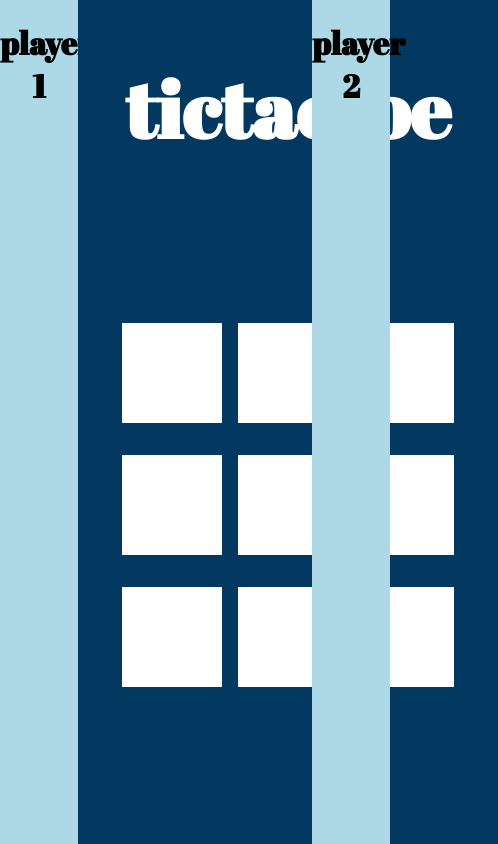
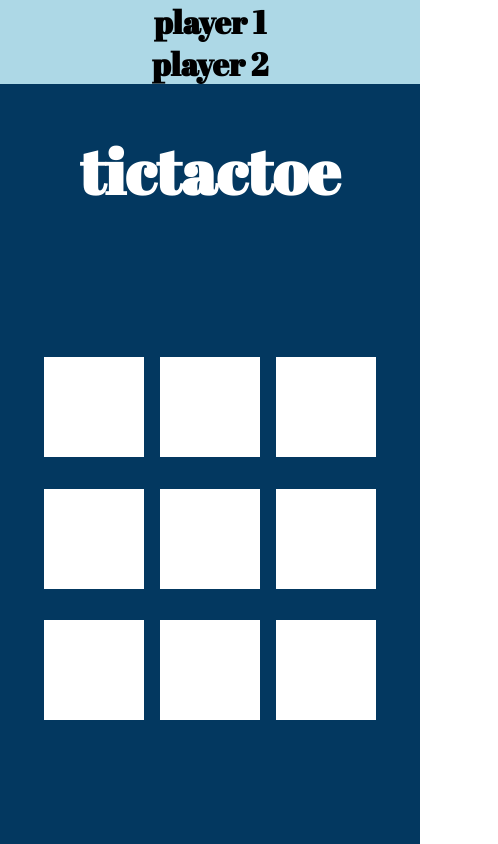
Before and after one commit to rhaeguard/multiplayer-tictactoe, a React (Create React App) app in the folder ui/: page / in a window 390 px wide. Shown: the whole page, 498 px wide, since content can reach past the window. Built offline with nearby package versions, Linux system fonts and the light colour scheme; no server answers.

Commit message:
Added responsiveness + fixed minor bug

```diff
--- a/ui/src/components/ApplicationContainer.tsx
+++ b/ui/src/components/ApplicationContainer.tsx
@@ -1,35 +1,81 @@
-import { FC } from "react";
+import { useState } from "react";
+import { FC, useEffect } from "react";
 import styled from "styled-components";
 
-const Application = styled.div`
+interface ApplicationStyleProps {
+    height: number
+}
+
+const Application = styled.div<ApplicationStyleProps>`
+    // Small devices (landscape phones, 576px and up)
     display: grid;
-    grid-template-columns: 20% 60% 20%;
-    height: 100vh;
+    grid-template-rows: 5% 5% 90%;
+    grid-template-columns: 1fr;
+    min-height: ${(props) => `${props.height}px`};
+
+    // Medium devices (tablets, 768px and up)
+    @media (min-width: 768px) {
+        display: grid;
+        grid-template-columns: 20% 60% 20%;
+        grid-template-rows: 1fr;
+    }
 `;
 
 const LeftContainer = styled.div`
     background-color: ${(props) => props.color};
-    text-align: center;
+    display: flex;
+    flex-direction: column;
+    align-items: center;
+    justify-content: center;
+    // Small devices (landscape phones, 576px and up)
+    order: 1;
+
+    // Medium devices (tablets, 768px and up)
+    @media (min-width: 768px) {
+        order: 1;
+    }
 `;
 
 const RightContainer = styled.div`
     background-color: ${(props) => props.color};
-    text-align: center;
+    display: flex;
+    flex-direction: column;
+    align-items: center;
+    justify-content: center;
+    // Small devices (landscape phones, 576px and up)
+    order: 2;
+
+    // Medium devices (tablets, 768px and up)
+    @media (min-width: 768px) {
+        order: 3;
+    }
 `;
 
 const MiddleContainer = styled.div`
     background-color: lightgray;
     display: grid;
     grid-template-rows: 20% 80%;
+    // Small devices (landscape phones, 576px and up)
+    order: 3;
+
+    // Medium devices (tablets, 768px and up)
+    @media (min-width: 768px) {
+        order: 2;
+    }
 `;
 
 const Header = styled.div`
     background-color: #033860;
     text-align: center;
     color: white;
-    font-size: 2.5em;
     display: flex;
+    font-size: 2em;
     justify-content: center;
+
+    // Medium devices (tablets, 768px and up)
+    @media (min-width: 768px) {
+        font-size: 2.5em;
+    }
 `;
 
 export interface DisplayInfo {
@@ -48,9 +94,29 @@ interface ApplicationContainerProps {
     displayInfo: DisplayInfo
 }
 
-export const ApplicationContainer:FC<ApplicationContainerProps> = ({children, displayInfo}) => {
+const useWindowHeight: () => number = () => {
+    const [height, setHeight] = useState(() => {
+        return window.innerHeight;
+    });
+
+    useEffect(() => {
+        const setResizedHeight = (e:UIEvent) => setHeight(window.innerHeight)
+
+        window.addEventListener('resize', setResizedHeight)
+
+        return () => {
+            window.removeEventListener('resize', setResizedHeight)
+        }
+    }, [])
+
+    return height;
+}
+
+export const ApplicationContainer: FC<ApplicationContainerProps> = ({ children, displayInfo }) => {
+    const height = useWindowHeight();
+
     return (
-        <Application>
+        <Application height={height}>
             <LeftContainer color={displayInfo.playerOne.color}>
                 <h1>{displayInfo.playerOne.title}</h1>
             </LeftContainer>
@@ -60,7 +126,9 @@ export const ApplicationContainer:FC<ApplicationContainerProps> = ({children, di
                 </Header>
                 {children}
             </MiddleContainer>
-            <RightContainer color={displayInfo.playerTwo.color}>
+            <RightContainer
+            color={displayInfo.playerTwo.color}
+            >
                 <h1>{displayInfo.playerTwo.title}</h1>
             </RightContainer>
         </Application>
```
Also changed, not shown: 1 other file (tests, documents, lock files or other folders).
